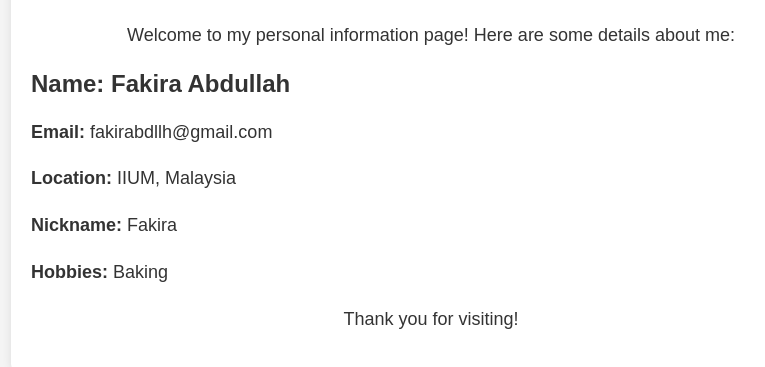
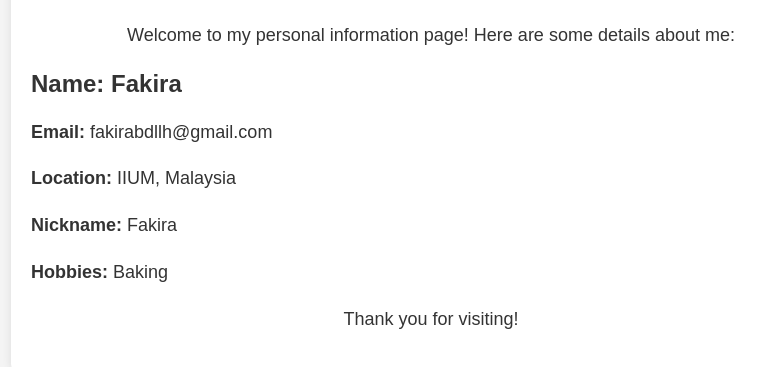
Before and after one commit to fakirabdllh/demoINFO2302, a plain HTML site: page index.html in a window 1280 px wide. Shown: the part 129-496 px from the top of the page, without its empty margins (209-974 px from the left). Drawn offline with Linux system fonts and the light colour scheme.

Commit message:
Update index.html

```diff
--- a/index.html
+++ b/index.html
@@ -40,7 +40,7 @@
         <p>Welcome to my personal information page! Here are some details about me:</p>
 
         <div class="personal-info">
-            <h2>Name: Fakira Abdullah</h2>
+            <h2>Name: Fakira </h2>
             <p><strong>Email:</strong> fakirabdllh@gmail.com</p>
             <p><strong>Location:</strong> IIUM, Malaysia</p>
             <p><strong>Nickname:</strong> Fakira</p>
```
